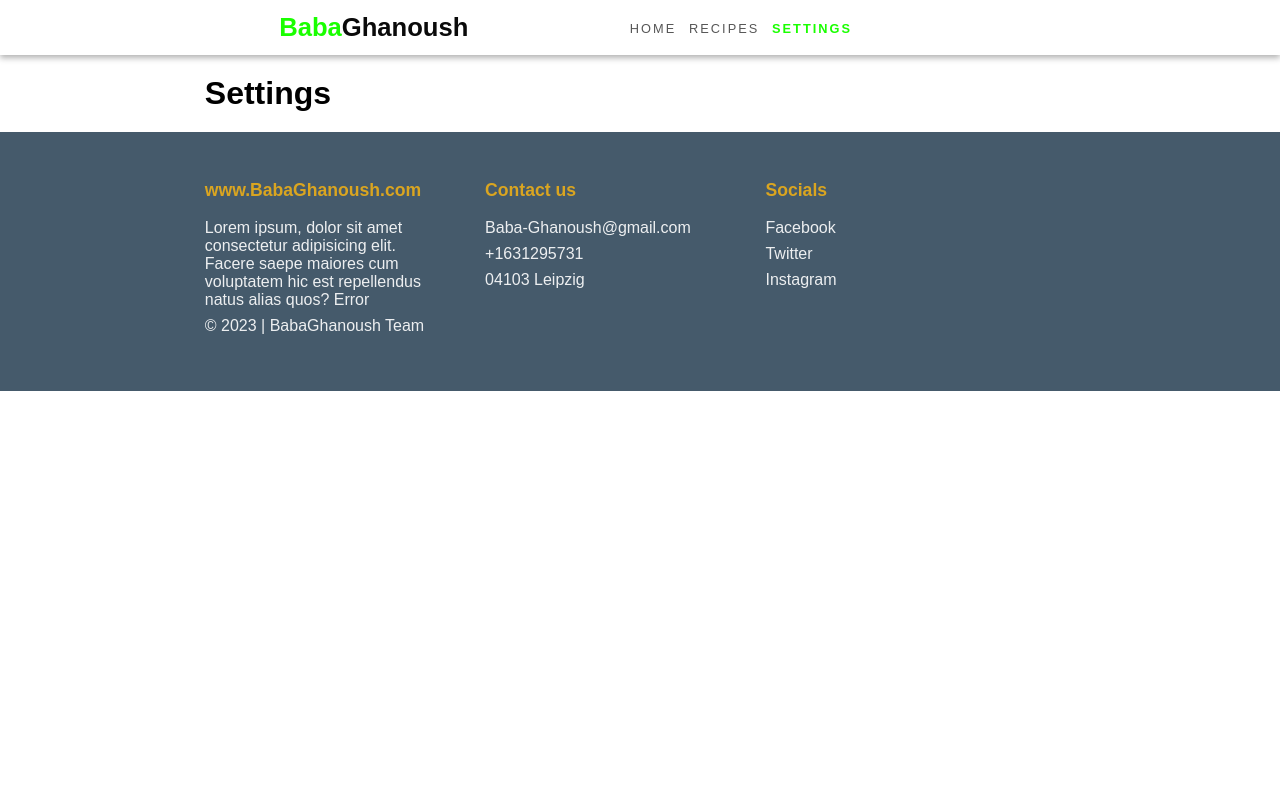
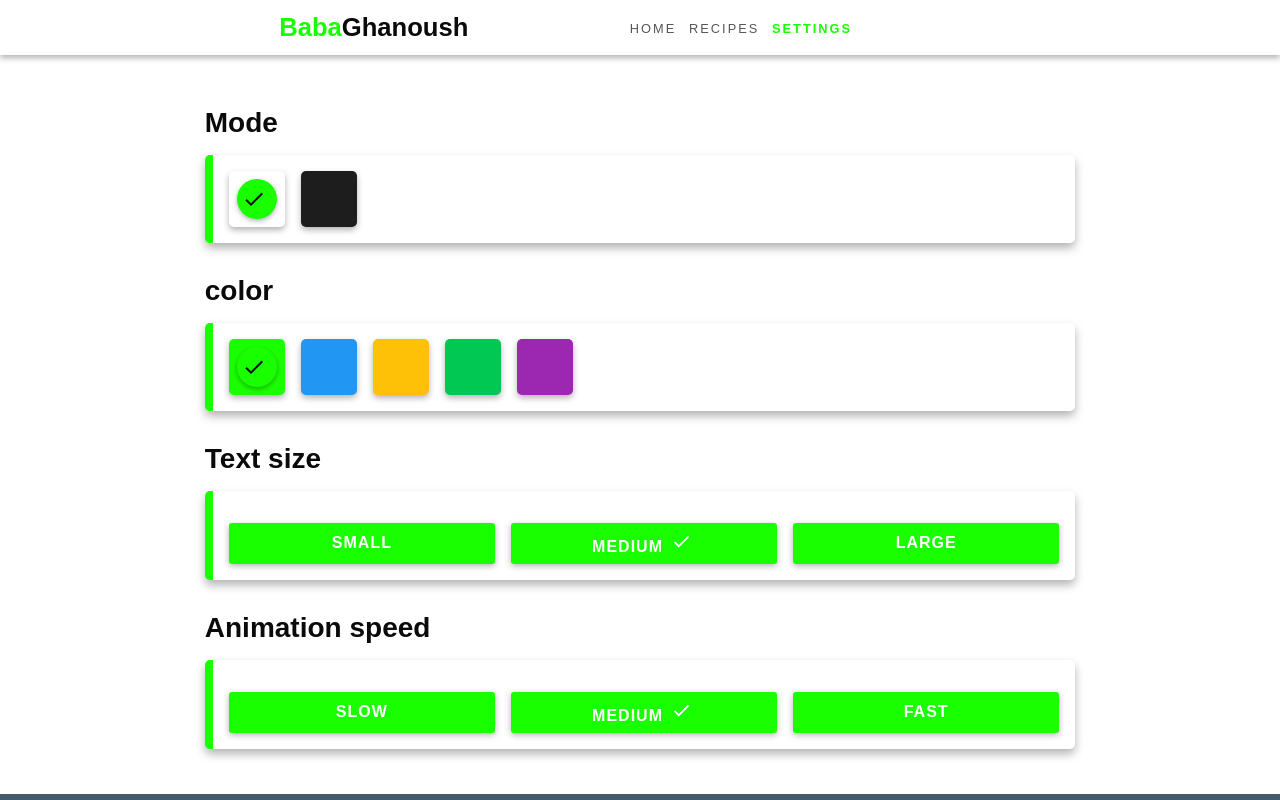
Before and after one commit to Abschluss-Projeckt/front-end, a React (Vite) app in the folder menu-planner/: page /settings in a window 1280 px wide. Shown: the top 800 px of the page. Built offline with nearby package versions, Linux system fonts and the light colour scheme.

Commit message:
R form style + settings test +sign-up btn

```diff
--- a/menu-planner/src/components/Points/Points.jsx
+++ b/menu-planner/src/components/Points/Points.jsx
@@ -1,4 +1,5 @@
 import React from "react";
+import { Link } from "react-router-dom";
 import "./Points.scss";
 function Points() {
   const ern = [
@@ -20,7 +21,11 @@ function Points() {
             {item}
           </p>
         ))}
-        <button className="start">Signup now</button>
+        <button className="start">
+          <Link className="R-link" to="/register">
+            Signup now
+          </Link>
+        </button>
       </section>
     </div>
   );
--- a/menu-planner/src/views/Register/Register.scss
+++ b/menu-planner/src/views/Register/Register.scss
@@ -1,7 +1,48 @@
-.green {
-  color: var(--primary-color);
+.register-container {
+  display: flex;
+  flex-direction: column;
+  align-items: center;
+  margin: 0 auto;
+  width: 100%;
+  max-width: 600px;
 }
 
-.red {
-  color: red;
+h2 {
+  font-size: 2.5rem;
+  margin-top: 2rem;
+  margin-bottom: 1rem;
 }
+
+form {
+  display: flex;
+  flex-direction: column;
+  align-items: center;
+  width: 100%;
+}
+
+input {
+  padding: 1rem;
+  border-radius: 0.5rem;
+  border: none;
+  margin-bottom: 1rem;
+  width: 100%;
+  font-size: 1rem;
+}
+
+button {
+  padding: 0.9rem;
+  border-radius: 0.5rem;
+  border: none;
+  margin-top: 1rem;
+  width: 42%;
+  font-size: 1.2rem;
+  font-weight: bolder;
+  background-color: rgb(26, 255, 0);
+  color: #fff;
+}
+
+@media only screen and (max-width: 600px) {
+  .register-container {
+    padding: 1rem;
+  }
+}
--- a/menu-planner/src/views/Settings/Settings.jsx
+++ b/menu-planner/src/views/Settings/Settings.jsx
@@ -1,11 +1,193 @@
-import React from "react";
+import CheckIcon from "@mui/icons-material/Check";
+import React, { useState, useEffect } from "react";
 import "./Settings.scss";
-function Settings() {
+
+export default function Settings() {
+  const [settings, setSettings] = useState({
+    "--background-color": "#fff",
+    "--background-light": "#fff",
+    "--primary-color": "rgb(26, 255, 0)",
+    "--shadow-color": "rgba(0, 0, 0, 0.3)",
+    "--text-color": "#0A0A0A",
+    "--text-light": "#575757",
+    "--font-size": "1rem",
+    "--animation-speed": 1,
+  });
+  useEffect(() => {
+    const root = document.documentElement;
+    for (let key in settings) {
+      root.style.setProperty(key, settings[key]);
+    }
+  }, [settings]);
+
+  const [theme, setTheme] = useState("light");
+  const themes = [
+    {
+      "--background-color": "#fff",
+      "--background-light": "#fff",
+      "--shadow-color": "rgba(0,0,0,0.2)",
+      "--text-color": "#0A0A0A",
+      "--text-light": "#575757",
+    },
+    {
+      "--background-color": "rgb(29, 29, 29)",
+      "--background-light": "rgb(77, 77, 77)",
+      "--shadow-color": "rgba(0, 0, 0, 0.3)",
+      "--text-color": "#fff",
+      "--text-light": "#eceaea",
+    },
+  ];
+
+  function changeTheme(i) {
+    const _theme = { ...themes[i] };
+    setTheme(i === 0 ? "light" : "dark");
+    let _settings = { ...settings };
+    for (let key in _theme) {
+      _settings[key] = _theme[key];
+    }
+    setSettings(_settings);
+  }
+
+  function changeColor(i) {
+    const _color = primaryColors[i];
+    let _settings = { ...settings };
+    _settings["--primary-color"] = _color;
+    setPrimaryColor(i);
+    setSettings(_settings);
+  }
+
+  function changeFontSize(i) {
+    const _size = fontSizes[i];
+    let _settings = { ...settings };
+    _settings["--font-size"] = _size.value;
+    setFontSize(i);
+    setSettings(_settings);
+  }
+
+  function changeAnimationSpeed(i) {
+    let _speed = animationSpeeds[i];
+    let _settings = { ...settings };
+    _settings["--animation-speed"] = _speed.value;
+    setAnimationSpeed(i);
+    setSettings(_settings);
+  }
+
+  const primaryColors = [
+    "rgb(26, 255, 0)",
+    "rgb(33, 150, 243)",
+    "rgb(255, 193, 7)",
+    "rgb(0, 200, 83)",
+    "rgb(156, 39, 176)",
+  ];
+  const fontSizes = [
+    {
+      title: "Small",
+      value: "12px",
+    },
+    {
+      title: "Medium",
+      value: "16px",
+    },
+    {
+      title: "Large",
+      value: "20px",
+    },
+  ];
+  const animationSpeeds = [
+    {
+      title: "Slow",
+      value: 4,
+    },
+    {
+      title: "Medium",
+      value: 2,
+    },
+    {
+      title: "Fast",
+      value: 0.5,
+    },
+  ];
+  const [primaryColor, setPrimaryColor] = useState(0);
+  const [fontSize, setFontSize] = useState(1);
+  const [animationSpeed, setAnimationSpeed] = useState(1);
   return (
     <div>
-      <h1>Settings</h1>
+      <div className="section d-block">
+        <h2>Mode</h2>
+        <div className="options-container">
+          <div className="option light" onClick={() => changeTheme(0)}>
+            {theme === "light" && (
+              <div className="check">
+                <CheckIcon />
+              </div>
+            )}
+          </div>
+          <div className="option dark" onClick={() => changeTheme(1)}>
+            {theme === "dark" && (
+              <div className="check">
+                <CheckIcon />
+              </div>
+            )}
+          </div>
+        </div>
+      </div>
+      <div className="section d-block">
+        <h2>color</h2>
+        <div className="options-container">
+          {primaryColors.map((color, index) => (
+            <div
+              key={index}
+              className="option light"
+              style={{ backgroundColor: color }}
+              onClick={() => changeColor(index)}
+            >
+              {primaryColor === index && (
+                <div className="check">
+                  <CheckIcon />
+                </div>
+              )}
+            </div>
+          ))}
+        </div>
+      </div>
+      <div className="section d-block">
+        <h2>Text size</h2>
+        <div className="options-container">
+          {fontSizes.map((size, index) => (
+            <button
+              key={index}
+              className="btn"
+              onClick={() => changeFontSize(index)}
+            >
+              {size.title}
+              {fontSize === index && (
+                <span>
+                  <CheckIcon />
+                </span>
+              )}
+            </button>
+          ))}
+        </div>
+      </div>
+      <div className="section d-block">
+        <h2>Animation speed</h2>
+        <div className="options-container">
+          {animationSpeeds.map((speed, index) => (
+            <button
+              key={index}
+              className="btn"
+              onClick={() => changeAnimationSpeed(index)}
+            >
+              {speed.title}
+              {animationSpeed === index && (
+                <span>
+                  <CheckIcon />
+                </span>
+              )}
+            </button>
+          ))}
+        </div>
+      </div>
     </div>
   );
 }
-
-export default Settings;
--- a/menu-planner/src/views/Settings/Settings.scss
+++ b/menu-planner/src/views/Settings/Settings.scss
@@ -0,0 +1,111 @@
+:root {
+  --background-color: #fff;
+  --background-light: #fff;
+  --shadow-color: rgba(0, 0, 0, 0.3);
+  --primary-color: rgb(26, 255, 0);
+  --text-color: #0a0a0a;
+  --text-light: #575757;
+  --font-size: 1rem;
+  --animation-speed: 1;
+}
+body {
+  font-size: var(--font-size);
+  font-family: "Roboto", sans-serif;
+  background-color: var(--background-light);
+}
+.btn {
+  border: none;
+  outline: none;
+  background-color: var(--primary-color);
+  color: #fff;
+  padding: 0.5rem 0.3rem;
+  text-transform: uppercase;
+  font-size: 1rem;
+  font-weight: bold;
+  letter-spacing: 1px;
+  border-radius: 3px;
+  box-shadow: 0 2px 6px var(--shadow-color);
+  svg {
+    font-size: 1.3rem;
+    color: #fff;
+    font-weight: 900;
+  }
+  &:hover {
+    box-shadow: 0 1px 3px var(--shadow-color);
+  }
+}
+
+.section {
+  display: flex;
+  flex-wrap: wrap;
+  align-items: center;
+  margin-bottom: 2vw;
+  &.d-block {
+    display: block;
+  }
+  .title {
+    color: var(--text-color);
+    font-size: 2.5rem;
+    margin-bottom: 0.25rem;
+    font-weight: 900;
+  }
+  .info {
+    color: var(--text-light);
+    font-size: 1rem;
+    letter-spacing: 1px;
+    line-height: 1.3;
+    margin-bottom: 1.25rem;
+  }
+  .col {
+    width: 50%;
+  }
+}
+
+.options-container {
+  box-shadow: 0 5px 10px var(--shadow-color);
+  padding: 1em;
+  border-radius: 5px;
+  border-left: 0.5rem solid var(--primary-color);
+  background-color: var(--background-light);
+  margin-top: 1rem;
+  display: flex;
+  gap: 1rem;
+  .option {
+    height: 3.5rem;
+    width: 3.5rem;
+    box-shadow: 0 3px 6px var(--shadow-color);
+    border-radius: 5px;
+    display: flex;
+    justify-content: center;
+    align-items: center;
+    &.light {
+      background-color: #fff;
+    }
+    &.dark {
+      background-color: rgb(29, 29, 29);
+    }
+    .check {
+      height: 2.5rem;
+      width: 2.5rem;
+      background-color: var(--primary-color);
+      border-radius: 50%;
+      display: flex;
+      justify-content: center;
+      align-items: center;
+      box-shadow: 0 2px 5px var(--shadow-color);
+      svg {
+        height: 1.5rem;
+        width: 1.5rem;
+        color: #0a0a0a;
+      }
+    }
+  }
+  .btn span {
+    display: inline-block;
+    margin-left: 0.5rem;
+  }
+}
+.d-block h2 {
+  font-size: 1.75rem;
+  color: var(--text-color);
+}
```
